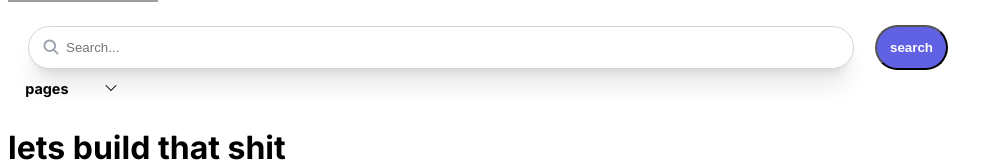
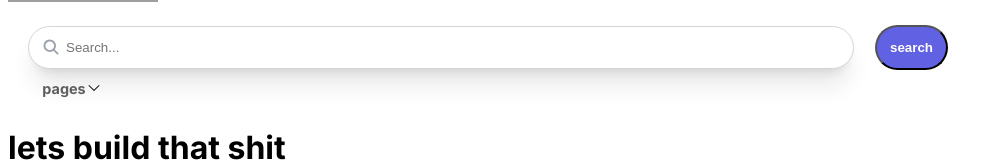
Before and after one commit to neoEliecer-47/google-shopping, a Next.js app: page / in a window 1280 px wide. Shown: the part 137-299 px from the top of the page, without its empty margins (0-1003 px from the left). Built offline with nearby package versions, Linux system fonts and the light colour scheme; grey boxes are pictures that could not be loaded.

Commit message:
styles for the dropdown menu

```diff
--- a/app/layout.tsx
+++ b/app/layout.tsx
@@ -1,4 +1,4 @@
-import Header from '@/components/Header'
+import Header from '@/components/Header.jsx'
 import type { Metadata } from 'next'
 import { Inter } from 'next/font/google'
 
--- a/components/DropdownMenu.jsx
+++ b/components/DropdownMenu.jsx
@@ -15,17 +15,18 @@ const data = [
   },
 ];
 
-export default function DropdownMenu({ placeholder }) {
+export default function DropdownMenu({ placeholder, menuRef, isOpen }) {
   const [open, setOpen] = useState(false);
   const [option, setOption] = useState(null);
 
   return (
-    <section>
+    // <div style={{ position: "relative", zIndex: 6, display: 'flex' }}>
+    <section style={{ width: "8rem", cursor: "pointer" }} >
       <div
         className={styles.placeholderContainer}
         onClick={() => setOpen(!open)}
       >
-        <h2 style={{ margin: 0 }}>{placeholder}</h2>
+        <h2 className={styles.placeholder}>{placeholder}</h2>
         <ChevronDownIcon
           className={classNames(styles.icon, open && styles.iconRotate)}
         />
@@ -33,21 +34,28 @@ export default function DropdownMenu({ placeholder }) {
       <div
         className={styles.options}
         style={{ padding: `${open ? "20px 0px" : "0px"}`, width: "8rem" }}
+        ref={menuRef}
       >
-        {open &&
+        {open || isOpen &&
           data.map(({ number }, index) => (
             <div
-              style={{ margin: "0px", display: "flex", justifyContent: 'space-between', alignItems: 'center' }}
+              style={{
+                margin: "0px",
+                display: "flex",
+                justifyContent: "space-between",
+                alignItems: "center",
+              }}
               onClick={() => setOption(index)}
               className={styles.containerO}
             >
-              <div style={{width: '1.3rem'}}>
-                {option === index && <CheckIcon className={styles.icon}/>}
+              <div style={{ width: "1.3rem" }}>
+                {option === index && <CheckIcon className={styles.icon} />}
               </div>
               <h4 className={styles.optionButton}>numero - {number}</h4>
             </div>
           ))}
       </div>
     </section>
+    // </div>
   );
 }
--- a/components/DropdownMenu.module.css
+++ b/components/DropdownMenu.module.css
@@ -4,10 +4,12 @@
 
 .placeholderContainer {
   display: flex;
-  justify-content: space-around;
+  margin: auto;
+  justify-content: center;
   width: 8rem;
   font-size: 0.6rem;
   padding: 10px 0px;
+  transition: all 300ms ease;
 }
 
 .options {
@@ -20,25 +22,39 @@
 }
 
 .optionButton {
-  background-color: rgb(255, 255, 255 / .5);
+  background-color: rgb(255, 255, 255 / 0.5);
   padding: 10px 0px;
   width: 100%;
-
+  color: rgb(107 114 128);
   margin: 0;
 
   max-width: 8rem;
 }
 
-.optionButton:hover {
-  background-color: rgb(225, 233, 225);
+.containerO:hover {
+  background-color: rgb(229, 234, 229);
 }
 
 .option:hover {
   background-color: rgb(255, 255, 255 / 50%);
 }
 
+.placeholder {
+  margin: 0;
+  color: #5e5e5e;
+  transition: all 200ms ease;
+}
+.placeholderContainer:hover {
+  color: #202124 !important;
+}
+.placeholder:hover {
+  margin: 0;
+  color: #202124;
+}
+
 .icon {
   background-color: rgb(241, 232, 232 / 0.2);
+
   height: 1rem;
   width: 1rem;
   transition: all 500ms ease;
@@ -48,6 +64,6 @@
   transform: rotate(180deg);
 }
 
-.containerO{
-    background-color: white;
+.containerO {
+  background-color: white;
 }
--- a/components/Header.tsx
+++ b/components/Header.jsx
@@ -6,6 +6,7 @@ import Link from "next/link";
 import { MagnifyingGlassIcon } from "@heroicons/react/16/solid";
 import SearchButton from "./SearchButton";
 import DropdownMenu from "./DropdownMenu";
+import { useClickOutsideDetector } from '../hooks/useClickOutsideDetector'
 
 const SORT_BY_MAP = {
   r: 'Default',
@@ -15,6 +16,9 @@ const SORT_BY_MAP = {
 }
 
 export default function Header() {
+
+const { dropMenuRef, isOpenMenu } = useClickOutsideDetector()
+
   return (
     <header className={styles.container}>
       <Link href="/">
@@ -52,9 +56,13 @@ export default function Header() {
           </div>
 
           {/* categories */}
-          <div style={{ position: "relative", zIndex: 6 }}>
-            <DropdownMenu placeholder="pages" />
-          </div>
+
+            <div style={{display: 'flex'}}>
+            <DropdownMenu placeholder="pages" menuRef={dropMenuRef} isOpen={isOpenMenu}/>
+
+            </div>
+
+
 
         </form>
       </div>
--- /dev/null
+++ b/hooks/useClickOutsideDetector.js
@@ -0,0 +1,21 @@
+import { useEffect, useRef, useState } from "react";
+
+export function useClickOutsideDetector() {
+  const [isOpenMenu, setIsOpenMenu] = useState(null);
+  const dropMenuRef = useRef(null);
+
+  const handleOutsideClick = (event) => {
+    if (dropMenuRef.current && !dropMenuRef.current.contains(event.target)) {
+      setIsOpenMenu(false);
+    }
+  };
+
+  useEffect(() => {
+    document.addEventListener("mousedown", handleOutsideClick);
+    return () => {
+      document.removeEventListener("mousedown", handleOutsideClick);
+    };
+  }, []);
+
+  return { dropMenuRef, isOpenMenu };
+}
--- a/tsconfig.json
+++ b/tsconfig.json
@@ -22,6 +22,6 @@
       "@/*": ["./*"]
     }
   },
-  "include": ["next-env.d.ts", "**/*.ts", "**/*.tsx", ".next/types/**/*.ts", "components/DropdownMenu.jsx"],
+  "include": ["next-env.d.ts", "**/*.ts", "**/*.tsx", ".next/types/**/*.ts", "components/DropdownMenu.jsx", "components/Header.jsx"],
   "exclude": ["node_modules"]
 }
```
